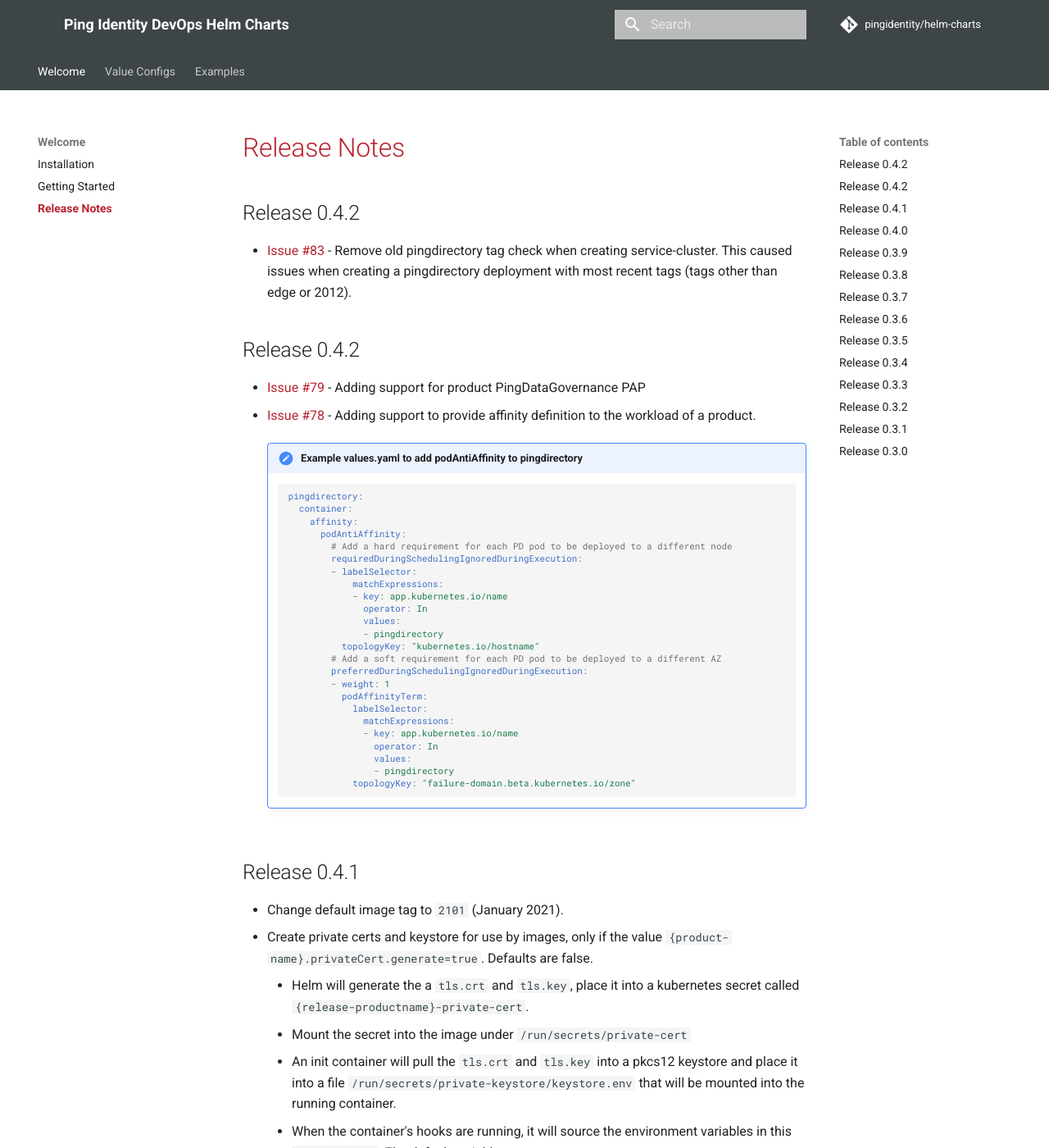
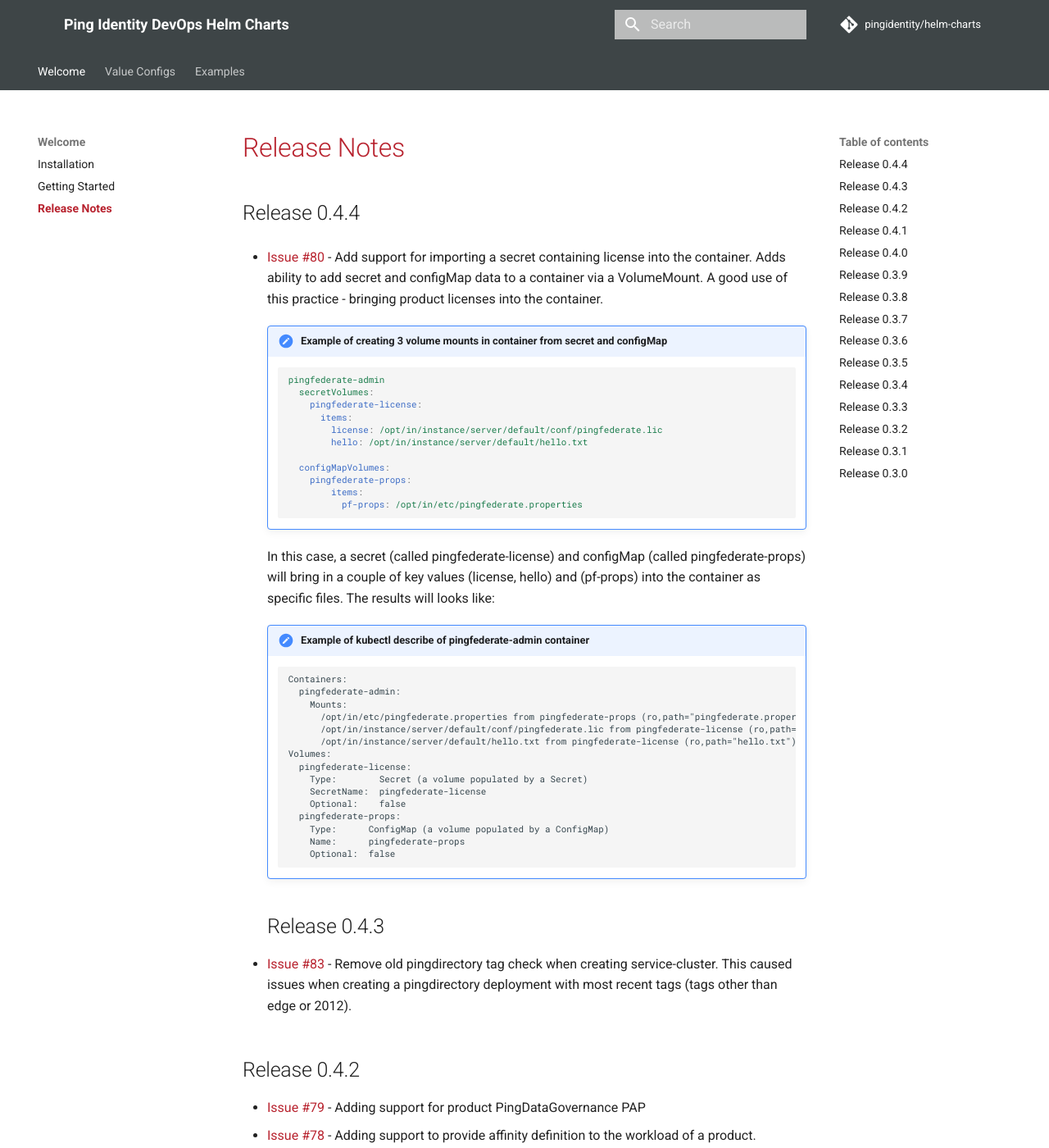
Before and after one commit to pingidentity/helm-charts, an MkDocs documentation site: the page built from docs/release-notes.md, in a window 1280 px wide and 1400 px high. Shown: the whole window at 82% size. Built offline with MkDocs 1.6.1 and Material for MkDocs 9.7.7, drawn with Linux system fonts in a browser that asks for light colours; comment, search, counter and statistics services are not loaded.

Commit message:
Release 0.4.4 (#86)
* #80 - Add support for importing a secret containing license into the container

* remove testing volumeMounts that we didn't use

* move volumes section

* fix comments

* Fix default waitFor timeout

* Fix default waitFor timeout

* updates and docs for draft release 0.4.4

* Default waitFor of 300s and place in document

* Update volume-mounts.md

Co-authored-by: samirgandhi <17574913+samir-gandhi@users.noreply.github.com>

````diff
--- a/docs/examples/everything.yaml
+++ b/docs/examples/everything.yaml
@@ -19,6 +19,7 @@
     waitFor:
       pingfederate-engine:
         service: https
+        timeoutSeconds: 300
 
 pingaccess-engine:
   enabled: true
--- a/docs/release-notes.md
+++ b/docs/release-notes.md
@@ -1,7 +1,48 @@
 # Release Notes
 
 
-## Release 0.4.2
+## Release 0.4.4
+
+* [Issue #80](https://github.com/pingidentity/helm-charts/issues/80) - Add support for importing a secret containing license into the container.
+  Adds ability to add secret and configMap data to a container via a VolumeMount.  A good use of this practice - bringing product
+  licenses into the container.
+
+    !!! note "Example of creating 3 volume mounts in container from secret and configMap"
+        ```yaml
+        pingfederate-admin
+          secretVolumes:
+            pingfederate-license:
+              items:
+                license: /opt/in/instance/server/default/conf/pingfederate.lic
+                hello: /opt/in/instance/server/default/hello.txt
+
+          configMapVolumes:
+            pingfederate-props:
+                items:
+                  pf-props: /opt/in/etc/pingfederate.properties
+        ```
+  In this case, a secret (called pingfederate-license) and configMap (called pingfederate-props) will bring in a
+  couple of key values (license, hello) and (pf-props) into the container as specific files. The results will looks like:
+
+    !!! note "Example of kubectl describe of pingfederate-admin container"
+        ```
+        Containers:
+          pingfederate-admin:
+            Mounts:
+              /opt/in/etc/pingfederate.properties from pingfederate-props (ro,path="pingfederate.properties")
+              /opt/in/instance/server/default/conf/pingfederate.lic from pingfederate-license (ro,path="pingfederate.lic")
+              /opt/in/instance/server/default/hello.txt from pingfederate-license (ro,path="hello.txt")
+        Volumes:
+          pingfederate-license:
+            Type:        Secret (a volume populated by a Secret)
+            SecretName:  pingfederate-license
+            Optional:    false
+          pingfederate-props:
+            Type:      ConfigMap (a volume populated by a ConfigMap)
+            Name:      pingfederate-props
+            Optional:  false
+        ```
+## Release 0.4.3
 
 * [Issue #83](https://github.com/pingidentity/helm-charts/issues/83) - Remove old pingdirectory tag check when creating service-cluster.
   This caused issues when creating a pingdirectory deployment with most recent tags (tags other than edge or 2012).
--- a/mkdocs.yml
+++ b/mkdocs.yml
@@ -53,6 +53,7 @@
       - PrivateCerts: "config/private-cert.md"
       - Service: "config/service.md"
       - Vault: "config/vault.md"
+      - VolumeMounts: "config/volume-mounts.md"
       - Workload: "config/workload.md"
   - Examples:
       - Introduction: "examples/index.md"
````
Also changed, not shown: docs/config/volume-mounts.md (added, +47 -0 lines), docs/config/workload.md (+22 -0 lines), 3 other files.
